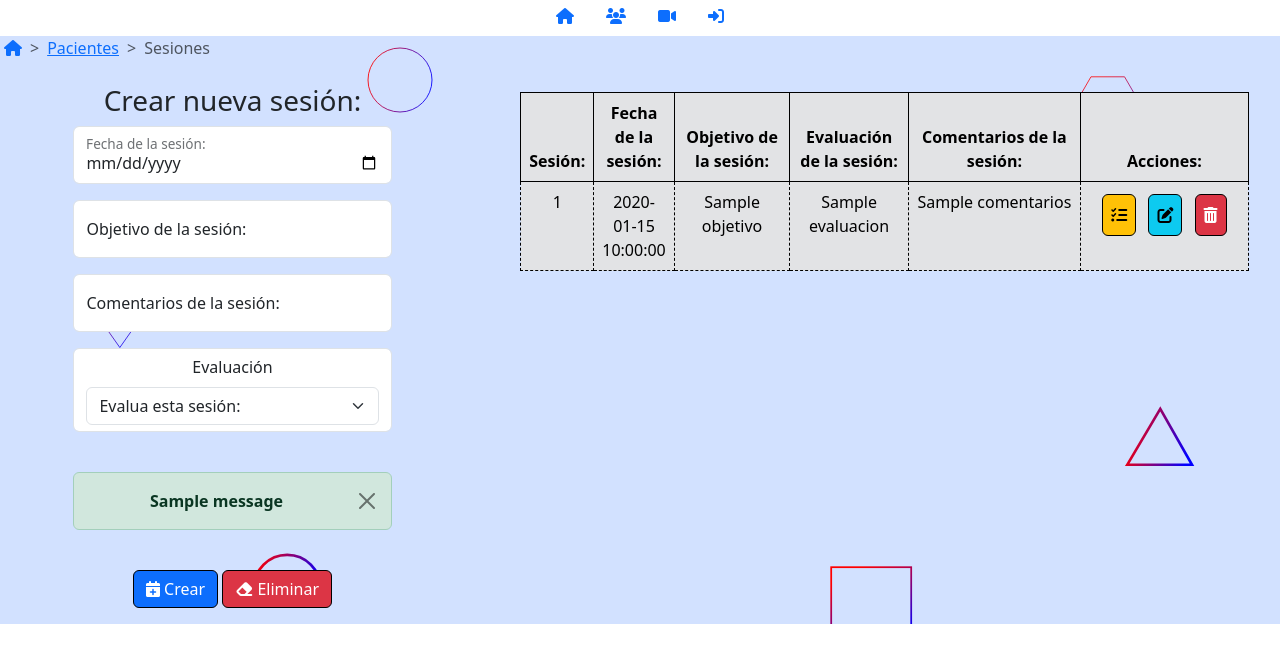
After one commit to Rodrigo-Carvajal/GerontoApp, a Flask app: template AdultTrainer/app/templates/views/kine/CRUDsesiones/listarSesiones.html in a window 1280 px wide. The commit adds this page. Shown: the top 663 px of the page. Run offline with Flask 3, Linux system fonts and the light colour scheme; the template is opened without the code that fills it: most values are stand-ins (such as "Sample title", 1, 10 or a date in 2020); one stand-in notice (Sample message) is shown; some libraries are stand-ins or nearby versions.

Commit message:
se finalizan los crud de pacientes y sesiones

```diff
--- a/AdultTrainer/app/static/css/styles.css
+++ b/AdultTrainer/app/static/css/styles.css
@@ -9,6 +9,8 @@
     max-width: 100%;
     max-height: 100%;
     overflow: hidden;
+    overflow-x: hidden;
+    overflow-y: hidden;
 }
 
 th {
--- a/AdultTrainer/app/templates/views/kine/CRUDpacientes/editarPaciente.html
+++ b/AdultTrainer/app/templates/views/kine/CRUDpacientes/editarPaciente.html
@@ -3,10 +3,10 @@
 {% block title %}Editar Paciente{% endblock %}
 
 {% block body %}
-<div class="container col-md-6 fondo">
+<div class="container  fondo">
     <h3 class="m-2">Editar paciente N° {{paciente.id_paciente}}:</h3>
     <form action="" method="post">
-        <div class="container col-md-10">
+        <div class="container col-md-8">
             <div class="visually-hidden">
             <label class="visually-hidden" for="idPaciente">Id paciente</label>
             <input type="number" class="form-control" name="idPaciente" id="idPaciente" value="{{paciente.id_paciente}}" placeholder="">
--- /dev/null
+++ b/AdultTrainer/app/templates/views/kine/CRUDsesiones/listarSesiones.html
@@ -0,0 +1,146 @@
+{% extends "layouts/kineLayout.html" %}
+
+{% block title %}Sesiones{% endblock %}
+
+{% block body %}
+<div class="fondo">
+    <nav class="m-1" style="--bs-breadcrumb-divider: '>';">
+        <ol class="breadcrumb">
+          <li class="breadcrumb-item"><a href="{{ url_for('kinesiologo_main') }}"><i class="fa-solid fa-home"></i></a></li>
+          <li class="breadcrumb-item"><a href="{{ url_for('listar_pacientes') }}">Pacientes</a></li>
+          <li class="breadcrumb-item active">Sesiones</li>
+        </ol>
+    </nav>
+    <div class="row">
+        <div class="container col-md-4">
+            <h3 class="m-2">Crear nueva sesión:</h3>
+            <form action="" method="post">
+                <input type="hidden" name="csrf_token" value="{{ csrf_token() }}">
+                <div class="container col-md-10">
+                    <div class="mb-3 visually-hidden">
+                    <label class="visually-hidden" for="idPaciente">Id paciente</label>
+                    <input type="number" class="form-control" name="idPaciente" id="idPaciente" value="" placeholder="">
+                </div>
+                <div class="mb-3 visually-hidden">
+                    <label class="visually-hidden" for="fkIdKinesiologo">Id Kinesiologo</label>
+                    <input type="number" class="form-control" name="fkIdKinesiologo" id="fkIdKinesiologo" placeholder="" value="{{current_user.get_id()}}">
+                </div>
+                <div class="form-floating mb-3">
+                    <input
+                    type="date"
+                    class="form-control" name="fecha" id="fecha" placeholder="">
+                    <label for="fecha">Fecha de la sesión:</label>
+                </div>
+                <div class="form-floating mb-3">
+                  <input
+                    type="text"
+                    class="form-control" name="objetivo" id="objetivo" placeholder="">
+                  <label for="objetivo">Objetivo de la sesión:</label>
+                </div>
+                <div class="form-floating mb-3">
+                  <input
+                    type="text"
+                    class="form-control" name="comentarios" id="comentarios" placeholder="">
+                  <label for="comentarios">Comentarios de la sesión:</label>
+                </div>
+                <div class="form-control mb-3">
+                    <label for="" class="form-label">Evaluación</label>
+                    <select class="form-select form-select-md" name="evaluacion" id="evaluacion">
+                        <option selected>Evalua esta sesión:</option>
+                        <option value="No logrado">No logrado</option>
+                        <option value="Medianamente logrado">Medianamente logrado</option>
+                        <option value="Cumple las expectativas">Cumple las expectativas</option>
+                    </select>
+                </div>
+                <br>
+                <div class="row">
+                    {% with messages = get_flashed_messages(with_categories=true) %}
+                      {% if messages %}
+                          <div class="align-items-center justify-content-center">
+                              {% for category,message in messages %}
+                                  <div class="alert col-lg-12  alert-{{category}} alert-dismissible show fade" role="alert" id="alert-message">
+                                      <strong>{{message}}</strong>
+                                      <button type="button" class="btn-close" data-bs-dismiss="alert" aria-label="Close"></button>
+                                  </div>
+                              {% endfor %}
+                          </div>
+                      {% endif %}
+                    {% endwith %}
+                </div>
+                <br>
+                <button class="btn btn-primary mb-3" type="submit" name="submit" value="crear"><i class="fa-solid fa-calendar-plus"></i> Crear</button>
+                <button class="btn btn-danger mb-3" type="button" id="borrarCampos"><i class="fa-solid fa-eraser"></i> Eliminar</button>
+            </div>
+            </form>
+        </div>
+
+        <div class="container col-md-7 p-3">
+            <div class="table-responsive">
+                <table class="table table-secondary">
+                    <thead>
+                        <tr>
+                            <th class="col-md-1" scope="col">Sesión:</th>
+                            <th class="col-md-1" scope="col">Fecha de la sesión:</th>
+                            <th class="col-md-2" scope="col">Objetivo de la sesión:</th>
+                            <th class="col-md-2" scope="col">Evaluación de la sesión:</th>
+                            <th class="col-md-3" scope="col">Comentarios de la sesión:</th>
+                            <th class="col-md-3" scope="col">Acciones:</th>
+                        </tr>
+                    </thead>
+                    <tbody>
+                        {% for i in sesiones %}
+                            <tr class="scope">
+                                <td>{{ i.id }}</td>
+                                <td>{{ i.fecha }}</td>
+                                <td>{{ i.objetivo }}</td>
+                                <td>{{ i.evaluacion }}</td>
+                                <td>{{ i.comentarios }}</td>
+                                <td>
+                                    <a
+                                    data-bs-toggle="tooltip" data-bs-placement="bottom" title="Ejercicios realizados"
+                                    name="ejerciciosRealizados"
+                                    id="ejerciciosRealizados"
+                                    class="btn btn-warning m-1 p-2"
+                                    href="/crudRutinas/{{i.id}}"
+                                    role="button">
+                                        <i class="fa-solid fa-list-check"></i>
+                                    </a>
+                                    <a
+                                    data-bs-toggle="tooltip" data-bs-placement="bottom" title="Editar"
+                                    name="editsesion"
+                                    id="editsesion"
+                                    class="btn btn-info m-1 p-2"
+                                    href="/editar_sesion/{{i.id}}"
+                                    role="button">
+                                        <i class="fa-solid fa-pen-to-square"></i>
+                                    </a>
+                                    <a
+                                    data-bs-toggle="tooltip" data-bs-placement="bottom" title="Eliminar"
+                                    name="deletesesion"
+                                    id="deletesesion"
+                                    class="btn btn-danger m-1 p-2"
+                                    href="/eliminar_sesion/{{i.id}}/{{i.fk_id_paciente}}"
+                                    role="button">
+                                        <i class="fa-solid fa-trash-can"></i>
+                                    </a>
+                                </td>
+                            </tr>
+                        {% endfor %}
+                    </tbody>
+                </table>
+            </div>
+        </div>
+
+    </div>
+</div>
+
+<script>
+document.getElementById("borrarCampos").addEventListener("click", function() {
+    // Selecciona los campos de entrada y establece su valor en vacío
+    document.getElementById("fecha").value = "";
+    document.getElementById("objetivo").value = "";
+    document.getElementById("comentarios").value = "";
+    document.getElementById("evaluacion").value = "";
+})
+</script>
+{% endblock %}
```
Also changed, not shown: AdultTrainer/app/controllers.py (+28 -6 lines), AdultTrainer/app/templates/views/kine/CRUDpacientes/infoPaciente.html (+47 -21 lines), AdultTrainer/app/templates/views/kine/CRUDpacientes/listarPacientes.html (+17 -4 lines), AdultTrainer/app/templates/views/kine/CRUDpacientes/listarSesiones.html (deleted, +0 -107 lines), AdultTrainer/app/templates/views/kine/CRUDsesiones/editarSesion.html (added, +57 -0 lines), AdultTrainer/app/templates/views/kine/cam.html (+6 -4 lines).
